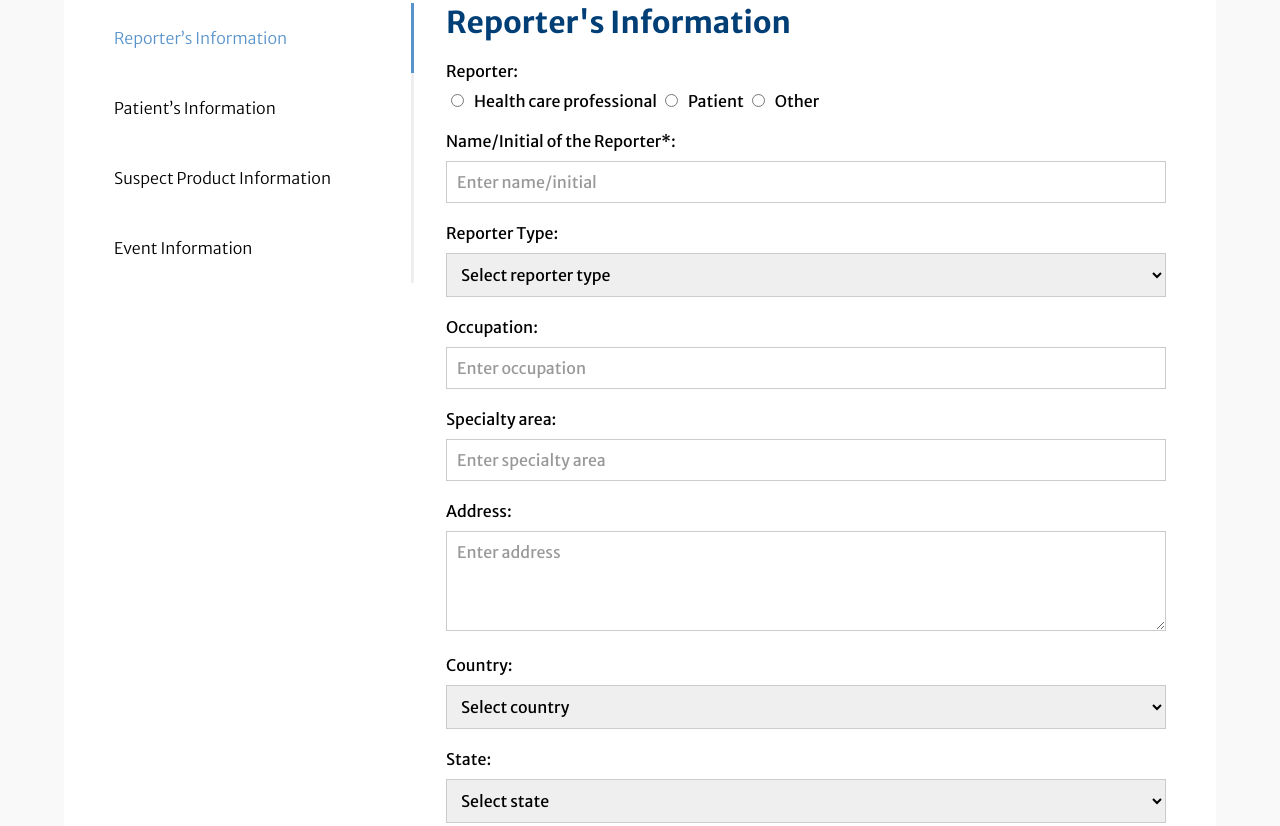
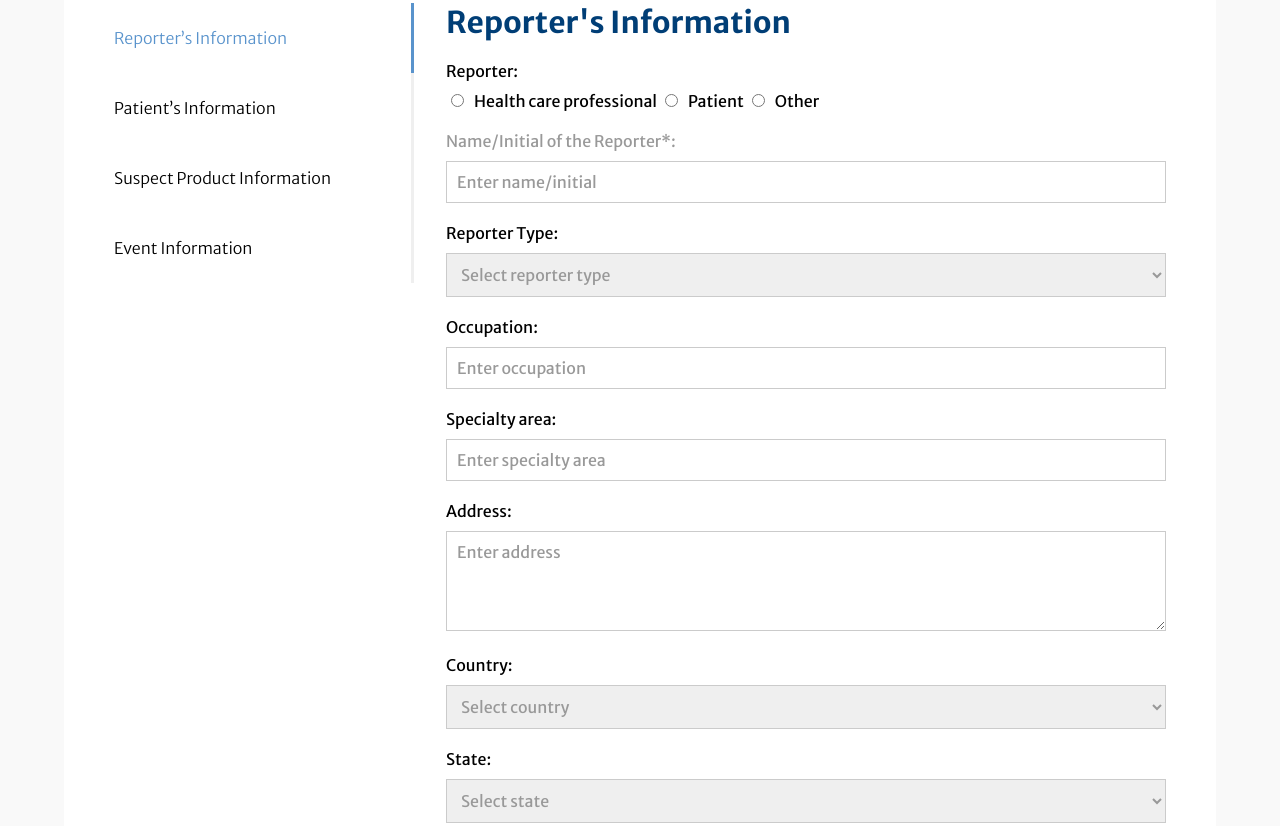
Before and after one commit to tarunseetha28/bioconforms, a website built with Parcel: page onlineform.html in a window 1280 px wide. Shown: the part 934-1760 px from the top of the page. Built offline with nearby package versions, Linux system fonts and the light colour scheme.

Commit message:
color changes

```diff
--- a/global.css
+++ b/global.css
@@ -110,6 +110,7 @@ input[type="number"],
 input[type="datetime-local"],
 select,
 textarea {
+  color: #999;
   font-size: 16px;
   width: 100%;
   padding: 10px;
@@ -117,6 +118,12 @@ textarea {
   box-sizing: border-box;
   margin-bottom: 20px;
 }
+
+input[type="radio"]+label {
+  color: #999;
+}
+
+
 
 textarea {
   height: 100px;
```
Also changed, not shown: onlineform.html (+1 -0 lines), dist/onlineform.html, 2 other files.
